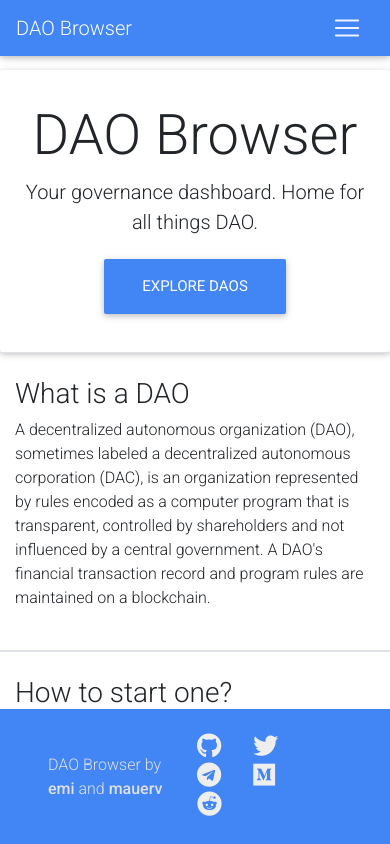
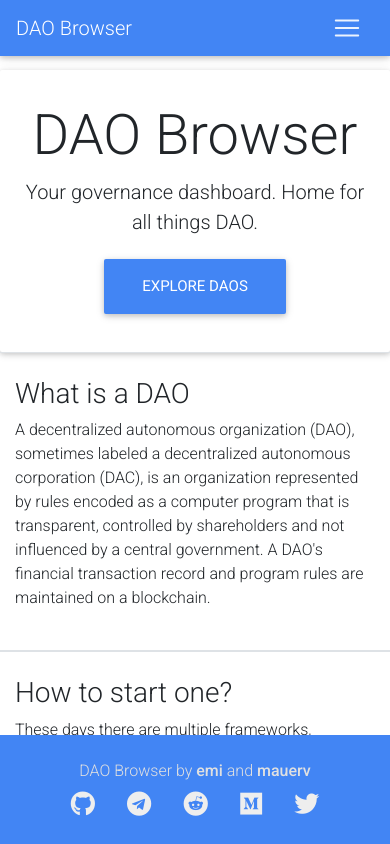
Before and after one commit to mauerv/OneBigLab, a React (Create React App) app: page / in a window 390 px wide. Shown: the top 844 px of the page. Built offline with nearby package versions, Linux system fonts and the light colour scheme.

Commit message:
Improve mobile footer

```diff
--- a/package.json
+++ b/package.json
@@ -5,6 +5,7 @@
   "dependencies": {
     "@material-ui/core": "^4.0.0-rc.0",
     "bootstrap": "^4.3.1",
+    "classnames": "^2.2.6",
     "express": "^4.17.1",
     "jquery": "^3.4.1",
     "mdbreact": "^4.15.0",
--- a/src/components/Daos/Dao.js
+++ b/src/components/Daos/Dao.js
@@ -3,7 +3,7 @@ import { MDBContainer, MDBRow, MDBCol } from "mdbreact";
 
 import Dao from './Dao'
 import ContractGrid from './ContractGrid'
-import SocialIcons from './SocialIcons'
+import SocialIcons from '../SocialIcons'
 
 import daos from '../../data/daos'
 
@@ -22,7 +22,9 @@ export default ({ match }) => {
 				<MDBCol className='col-12 mt-1'>
 					<p className='pt-3'>{dao.description}</p>
 				</MDBCol>
-				<SocialIcons social={dao.social}/>
+				<MDBCol>
+					<SocialIcons social={dao.social}/>
+				</MDBCol>
 			</MDBRow>
 			<ContractGrid contracts={dao.contracts} contractProof={dao.contractProof}/>
 		</MDBContainer>
--- a/src/components/Footer.js
+++ b/src/components/Footer.js
@@ -1,25 +1,19 @@
 import React from 'react'
 
+import SocialIcons from './SocialIcons'
+
+const social = {
+	github: "https://github.com/mauerv/OneBigLab",
+	twitter: "daobrowser",
+	telegram: "https://t.me/joinchat/Mrz4fVjr60sJ8xNImnC6xw",
+	medium: "dao-browser",
+	reddit: "daobrowser"
+}
+
 export default () => (
-	<div className='fixed-bottom bg-primary p-4 d-flex justify-content-between pl-5 pr-5'>
+	<div className='fixed-bottom bg-primary p-4 d-flex justify-content-between pl-5 pr-5 flex-column flex-md-row'>
 		<p className='text-light m-0 align-self-center'>DAO Browser by <strong><a className='text-light' href='https://twitter.com/emivelazquez6' target='_blank'>emi</a></strong> and <strong><a className='text-light' href='https://twitter.com/MauroVelazquezz' target='_blank'>mauerv</a></strong>
 		</p>
-		<div>
-			<a href='https://github.com/mauerv/OneBigLab' target='__blank' className='mr-3 ml-3'>
-				<i className="fab fa-github fa-2x light-icon" aria-hidden="true"></i>
-			</a>
-			<a href='https://twitter.com/daobrowser' target='__blank' className='mr-3 ml-3'>
-				<i className="fab fa-twitter fa-2x light-icon" aria-hidden="true"></i>
-			</a>
-			<a href='https://t.me/joinchat/Mrz4fVjr60sJ8xNImnC6xw' target='__blank' className='mr-3 ml-3'>
-				<i className="fab fa-telegram fa-2x light-icon" aria-hidden="true"></i>
-			</a>
-			<a href='https://medium.com/dao-browser' target='__blank' className='mr-3 ml-3'>
-				<i className="fab fa-medium fa-2x light-icon" aria-hidden="true"></i>
-			</a>
-			<a href='https://www.reddit.com/r/daobrowser' target='__blank' className='mr-3 ml-3'>
-				<i className="fab fa-reddit fa-2x light-icon" aria-hidden="true"></i>
-			</a>
-		</div>
+		<SocialIcons className="d-flex justify-content-center mt-2" social={social} theme="light" />
 	</div>
 )
--- a/src/components/Daos/SocialIcons.js
+++ b/src/components/SocialIcons.js
@@ -1,43 +1,41 @@
 import React from 'react'
 
-import { MDBCol } from "mdbreact";
-
-export default ({ social }) => (
-  <MDBCol className='col-12 d-flex justify-content-center'>
+export default ({ social, theme = "dark", className }) => (
+  <div className={className}>
     {social.github && (
       <a href={social.github} target='__blank' className='mr-3 ml-3'>
-        <i className="fab fa-github fa-2x" aria-hidden="true"></i>
+        <i className={`fab fa-github fa-2x footer-icon-${theme}`} aria-hidden="true"></i>
       </a>
     )}
     {social.telegram && (
       <a href={social.telegram} target='__blank' className='mr-3 ml-3'>
-        <i className="fab fa-telegram fa-2x" aria-hidden="true"></i>
+        <i className={`fab fa-telegram fa-2x footer-icon-${theme}`} aria-hidden="true"></i>
       </a>
     )}
     {social.discord && (
       <a href={`https://discordapp.com/invite/${social.discord}`} target='__blank' className='mr-3 ml-3'>
-        <i className="fab fa-discord fa-2x" aria-hidden="true"></i>
+        <i className={`fab fa-discord fa-2x footer-icon-${theme}`} aria-hidden="true"></i>
       </a>
     )}
     {social.reddit && (
       <a href={`https://reddit.com/r/${social.reddit}`} target='__blank' className='mr-3 ml-3'>
-        <i className="fab fa-reddit fa-2x" aria-hidden="true"></i>
+        <i className={`fab fa-reddit fa-2x footer-icon-${theme}`} aria-hidden="true"></i>
       </a>
     )}
     {social.medium && (
       <a href={`https://medium.com/${social.medium}`} target='__blank' className='mr-3 ml-3'>
-        <i className="fab fa-medium fa-2x" aria-hidden="true"></i>
+        <i className={`fab fa-medium fa-2x footer-icon-${theme}`} aria-hidden="true"></i>
       </a>
     )}
     {social.twitter && (
       <a href={`https://twitter.com/${social.twitter}`} target='__blank' className='mr-3 ml-3'>
-        <i className="fab fa-twitter fa-2x" aria-hidden="true"></i>
+        <i className={`fab fa-twitter fa-2x footer-icon-${theme}`} aria-hidden="true"></i>
       </a>
     )}
     {social.youtube && (
       <a href={social.youtube} target='__blank' className='mr-3 ml-3'>
-        <i className="fab fa-youtube fa-2x" aria-hidden="true"></i>
+        <i className={`fab fa-youtube fa-2x footer-icon-${theme}`} aria-hidden="true"></i>
       </a>
     )}
-  </MDBCol>
+  </div>
 )
--- a/src/data/daos.js
+++ b/src/data/daos.js
@@ -940,18 +940,7 @@ export default [
 		contractProof: ``,
 		blockchain: 'Ethereum',
 		framework: 'Colony',
-		contracts: [
-			{
-				name: '',
-				address: ``,
-				description: ``
-			},
-			{
-				name: '',
-				address: ``,
-				description: ''
-			}
-		],
+		contracts: [],
 		social: {
 			github: '',
 			twitter: '',
--- a/src/styles/main.scss
+++ b/src/styles/main.scss
@@ -7,7 +7,6 @@
 .small-thumbnail {
 	width: 100px;
 }
-
 .btn.tag {
 	box-shadow: none;
 	font-size: 12px;
@@ -17,10 +16,10 @@
 	cursor: default;
 	box-shadow: none;
 }
-.light-icon {
+.footer-icon-light {
 	color: #eee;
 	font-size: 25px;
 }
-.light-icon:hover {
+.footer-icon-light:hover {
 	color: #ccc;
 }
```
